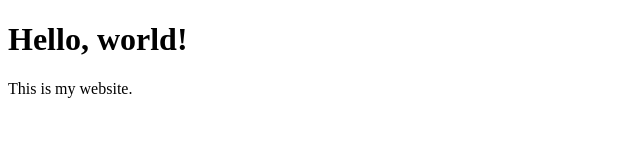
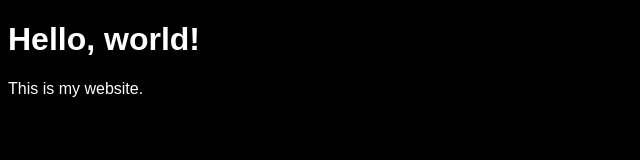
Before and after one commit to mimikyee/gen5-typecalc-website, a plain HTML site: page index.html in a window 1280 px wide. Shown: the whole page, without its empty margins (0-640 px from the left). Drawn offline with Linux system fonts and the light colour scheme.

Commit message:
Add files via upload

```diff
--- a/index.html
+++ b/index.html
@@ -2,6 +2,7 @@
 <html>
 <head>
     <title>My First Website</title>
+    <link rel="stylesheet" href="style.css">
 </head>
 <body>
     <h1>Hello, world!</h1>
--- /dev/null
+++ b/style.css
@@ -0,0 +1,5 @@
+body {
+    background: black;
+    color: white;
+    font-family: Arial;
+}
```
